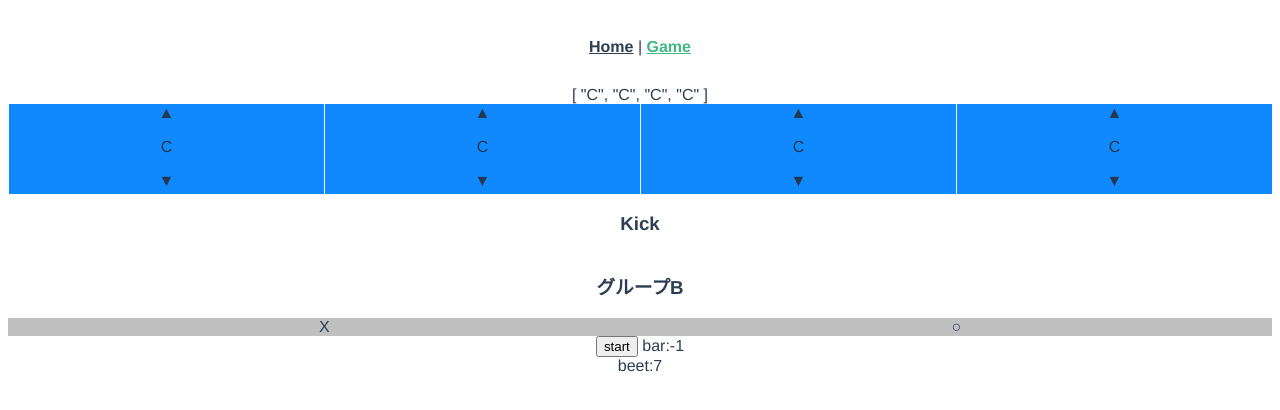
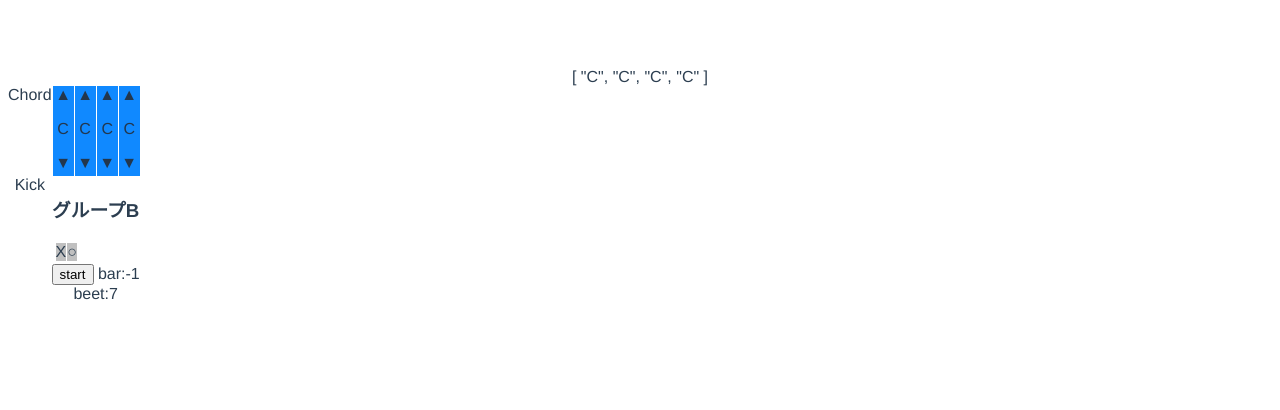
Before and after one commit to kenshin1025/othlohack2019_jsbach, a Vue app: page /game in a window 1280 px wide. Shown: the top 410 px of the page. Built offline with nearby package versions, Linux system fonts and the light colour scheme.

Commit message:
cssいじりはじめ

```diff
--- a/src/App.vue
+++ b/src/App.vue
@@ -1,8 +1,8 @@
 <template>
   <div id="app">
     <div id="nav">
-      <router-link to="/">Home</router-link> |
-      <router-link to="/game">Game</router-link>
+      <!-- <router-link to="/">Home</router-link> |
+      <router-link to="/game">Game</router-link> -->
     </div>
     <router-view />
   </div>
@@ -29,4 +29,5 @@
 #nav a.router-link-exact-active {
   color: #42b983;
 }
+
 </style>
--- a/src/components/BeatPiece.vue
+++ b/src/components/BeatPiece.vue
@@ -27,9 +27,11 @@ export default {
 <style scoped>
 .beatPiece {
   display: flex;
+
 }
 
 .flex_item {
   flex-grow: 1;
+  border-left: solid 1px #fff;
 }
 </style>
--- a/src/components/Beats.vue
+++ b/src/components/Beats.vue
@@ -1,7 +1,7 @@
 <template>
   <div>
-    <div>
-      <h3>Kick</h3>
+    <div class="inline">
+      <!-- <h3>Kick</h3> -->
       <draggable
         v-if="edit"
         class="flex"
@@ -117,6 +117,7 @@ export default {
 <style scoped>
 .flex {
   display: flex;
+  /* width: 200%; */
 }
 
 .item {
@@ -127,6 +128,8 @@ export default {
   /*border: 1px solid #7f7f7f;*/
   /*border-radius: 10px;*/
   /*background-color: #ffffff;*/
+  width: 25%;
+padding: 3px;
 }
 
 .item:hover {
@@ -136,4 +139,8 @@ export default {
 .item:active {
   cursor: grabbing;
 }
+
+.inline{
+  /* float: left; */
+}
 </style>
--- a/src/components/Score.vue
+++ b/src/components/Score.vue
@@ -1,11 +1,18 @@
 <template>
+  <div class="game_container">
+    <div class="side">
+      <div class="index_chord">Chord</div>
+      <div class="index_beat">Kick</div>
+    </div>
   <div id="score">
+
     <chords :now_bar="this.bar"></chords>
     <Beats :now_beats="this.beat" :edit="this.edit"></Beats>
     <button v-on:click="start">start</button>
     bar:{{ this.bar }}<br />
     beet:{{ this.beat }}
   </div>
+</div>
 </template>
 <script>
 import Chords from "../components/Chords";
@@ -182,5 +189,17 @@ export default {
   .brank{
     /* margin: 100px; */
   }
+.side{
+  display: flex;
+  flex-direction: column;
+}
+.game_container{
+  display: flex;
+}
+.index_chord{
+  height: 90px;
+}
+.index_beat{
 
+}
 </style>
--- a/src/views/Game.vue
+++ b/src/views/Game.vue
@@ -1,5 +1,5 @@
 <template>
-  <div class="game">
+  <div class="game_container">
     {{ $store.state.selecting_chords }}
     <score></score>
   </div>
@@ -16,4 +16,6 @@ export default {
 };
 </script>
 
-<style scoped></style>
+<style scoped>
+
+</style>
```
Also changed, not shown: 1 other file (tests, documents, lock files or other folders).
